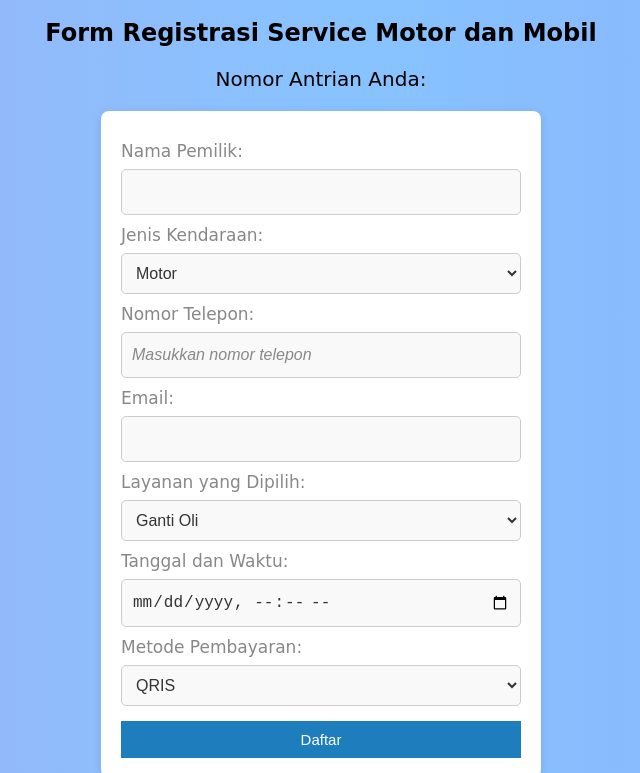
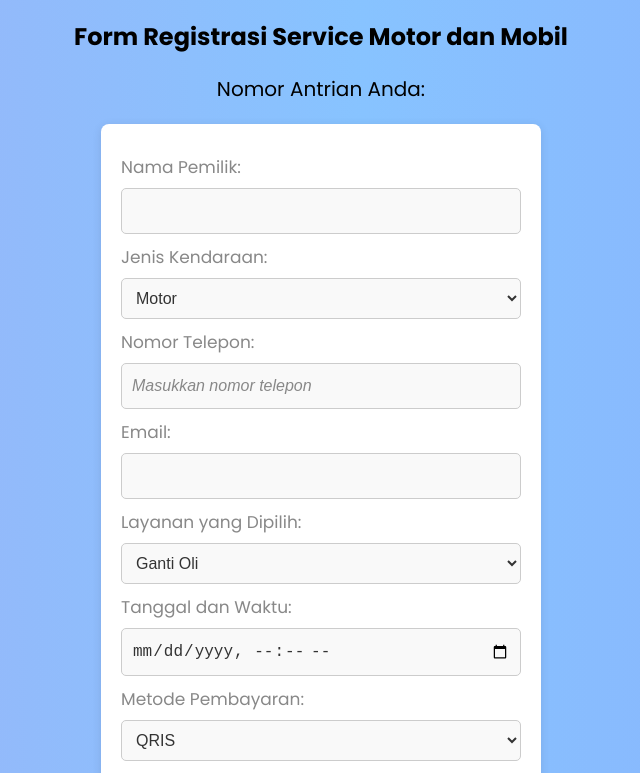
Before and after one commit to R3tu7/WebBengkelTelkom, a website: page Formulir/index.html in a window 1280 px wide. Shown: the part 194-967 px from the top of the page, without its empty margins (319-959 px from the left). Drawn offline with Linux system fonts and the light colour scheme.

Commit message:
menambahkan font poppins

```diff
--- a/Formulir/index.html
+++ b/Formulir/index.html
@@ -5,9 +5,11 @@
     <meta name="viewport" content="width=device-width, initial-scale=1.0" />
     <title>Form Registrasi Layanan</title>
     <link rel="stylesheet" href="" />
+    <link href="https://fonts.googleapis.com/css2?family=Poppins:ital,wght@0,100;0,200;0,300;0,400;0,500;0,600;0,700;0,800;0,900;1,100;1,200;1,300;1,400;1,500;1,600;1,700;1,800;1,900&display=swap" rel="stylesheet">
+
     <style>
         body {
-            font-family: cursive, sans-serif;
+            font-family: "Poppins", sans-serif;
             background: linear-gradient(270deg, rgba(30, 30, 241, 0.5), rgba(113, 184, 255, 0.845), rgba(122, 51, 214, 0.5), rgba(0, 21, 255, 0.5));
             background-size: 400% 400%;
             animation: aurora-animation 15s ease infinite;
```
